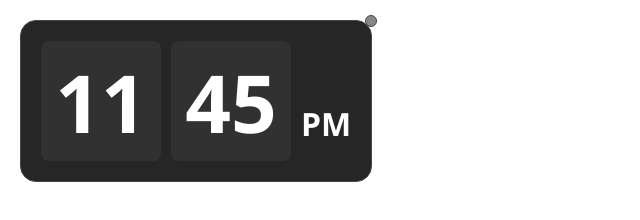
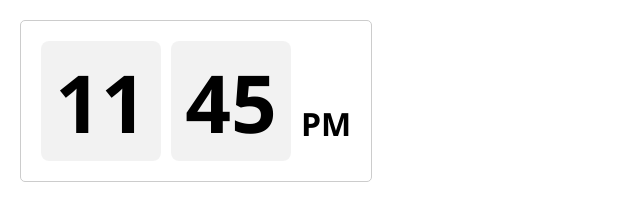
Before and after one commit to MuradNotion/Flip-Clock, a plain HTML site: page index.html in a window 1280 px wide. Shown: the whole page, without its empty margins (0-640 px from the left). Drawn offline with Linux system fonts and the light colour scheme.

Commit message:
Update index.html

```diff
--- a/index.html
+++ b/index.html
@@ -29,25 +29,12 @@
       display: flex;
       gap: 10px;
       border: 1px solid #444;
-      border-radius: 16px;
+      border-radius: 5px;
       padding: 20px;
       background-color: rgba(0, 0, 0, 0.85);
+      color: #fff;
       position: relative;
-      color: #fff;
-      transition: background-color 0.3s, border-color 0.3s;
-    }
-
-    .dot-toggle {
-      position: absolute;
-      top: -6px;
-      right: -6px;
-      width: 12px;
-      height: 12px;
-      border-radius: 50%;
-      background: #888;
-      border: 1px solid #444;
-      cursor: pointer;
-      transition: all 0.3s;
+      transition: background-color 0.3s, border-color 0.3s, color 0.3s;
     }
 
     .time-box {
@@ -70,20 +57,17 @@
       padding-bottom: 1rem;
     }
 
-    /* Light Mode */
-    body.light .clock {
-      background-color: rgba(255, 255, 255, 0.95);
-      border-color: #ccc;
-      color: #000;
-    }
+    /* Light mode (auto from system) */
+    @media (prefers-color-scheme: light) {
+      .clock {
+        background-color: rgba(255, 255, 255, 0.95);
+        border-color: #ccc;
+        color: #000;
+      }
 
-    body.light .dot-toggle {
-      background: #333;
-      border-color: #aaa;
-    }
-
-    body.light .time-box {
-      background-color: rgba(0, 0, 0, 0.05);
+      .time-box {
+        background-color: rgba(0, 0, 0, 0.05);
+      }
     }
 
     /* Responsive scaling */
@@ -119,7 +103,6 @@
 <body>
   <div class="clock-wrapper">
     <div class="clock">
-      <div class="dot-toggle" onclick="toggleMode()"></div>
       <div class="time-box" id="hour">12</div>
       <div class="time-box" id="minute">00</div>
       <div class="ampm" id="ampm">AM</div>
@@ -139,10 +122,6 @@
       document.getElementById('ampm').textContent = ampm;
     }
 
-    function toggleMode() {
-      document.body.classList.toggle('light');
-    }
-
     setInterval(updateTime, 1000);
     updateTime();
   </script>
```
